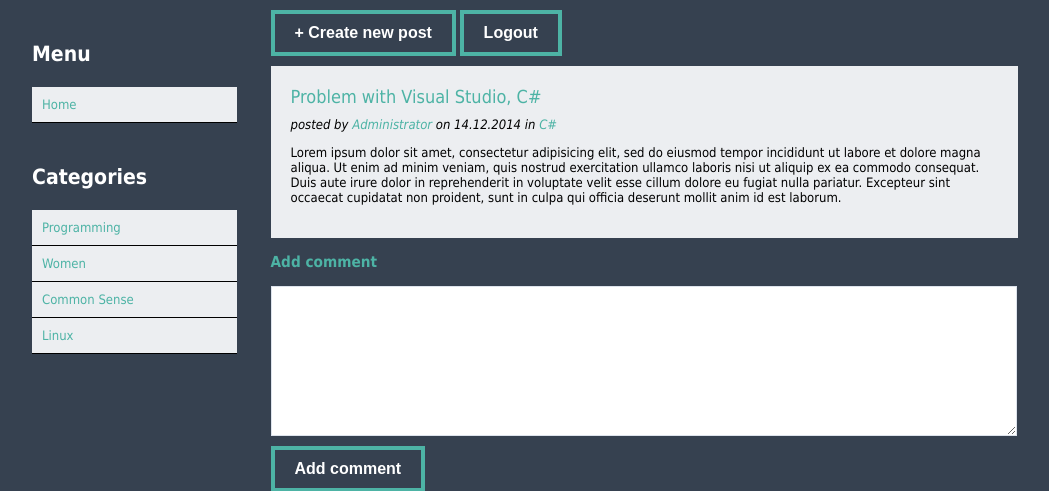
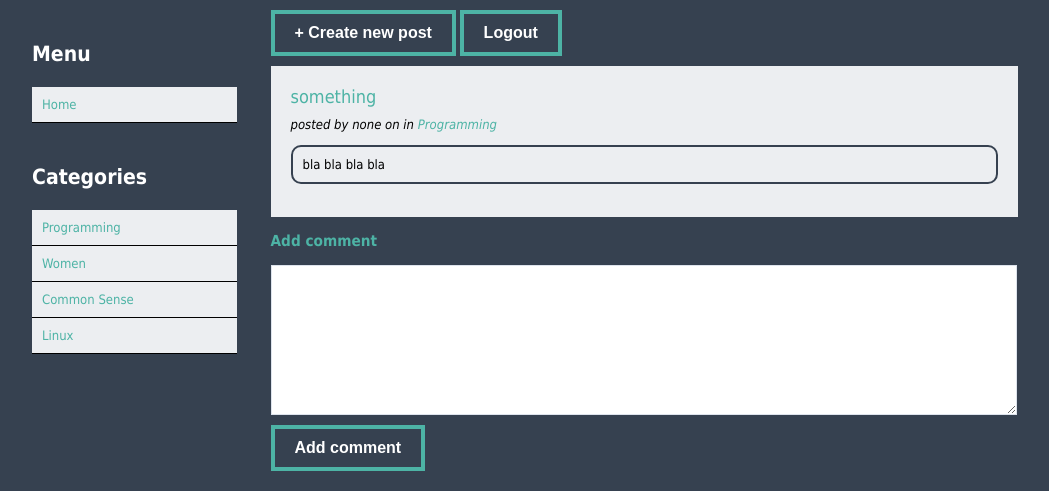
Before and after one commit to VasilJivkov/PHP-Basics-Teamwork-Project-Team-Edinburgh, a PHP site: page /post.php?post=1 in a window 1280 px wide. Shown: the top 491 px of the page, without its empty margins (116-1165 px from the left). Run offline with PHP 8.4, Linux system fonts and the light colour scheme; a user stored in the database is signed in; data comes from the database, SQL or seed files in the repository.

Commit message:
configured the comment posting on different posts

```diff
--- a/css/styles.css
+++ b/css/styles.css
@@ -13,6 +13,12 @@
 a {
 	color: #4db3a5;
 	text-decoration: none;
+}
+
+#content {
+    border: 2px solid #364150;
+    border-radius: 10px;
+    padding: 10px;
 }
 
 button {
--- a/post.php
+++ b/post.php
@@ -68,20 +68,43 @@
             ?>
         </div>
         <article>
-				<header><a href="javascript:;">Problem with Visual Studio, C#</a></header>
-				<em>posted by <a href="javascript:;">Administrator</a> on 14.12.2014 in <a href="javascript:;">C#</a></em>
-				<p>Lorem ipsum dolor sit amet, consectetur adipisicing elit, sed do eiusmod
-				tempor incididunt ut labore et dolore magna aliqua. Ut enim ad minim veniam,
-				quis nostrud exercitation ullamco laboris nisi ut aliquip ex ea commodo
-				consequat. Duis aute irure dolor in reprehenderit in voluptate velit esse
-				cillum dolore eu fugiat nulla pariatur. Excepteur sint occaecat cupidatat non
-				proident, sunt in culpa qui officia deserunt mollit anim id est laborum.</p>
+				<header><a href="#"><?php echo $result[0]->heading ?></a></header>
+				<em>posted by <?php echo $result[0]->author ?> on <?php echo $result[0]->date ?> in
+                    <?php echo '<a href="index.php?category='.$result[0]->category.'">'.$result[0]->category.'</a>' ?></em>
+				<p id="content"><?php echo $result[0]->content ?></p>
 			</article>
-        <form id="add-comment">
+        <form method="post" action="" id="add-comment">
 			<h3>Add comment</h3>
-			<textarea rows="8"></textarea>
+			<textarea rows="8" name="comment"></textarea>
 			<button type="submit">Add comment</button>
 		</form>
+        <?php
+        if (isset($_POST['comment']) && !empty($_POST['comment'])) {
+
+            if (isset($_SESSION['username']) && !empty($_SESSION['username'])) {
+                $comment = htmlspecialchars($_POST['comment']);
+                $username = htmlspecialchars($_SESSION['username']);
+
+                if (strlen($comment) < 4) {
+                    echo '<div id="error"> The comment is too short</div>';
+                    return;
+                } elseif (strlen($comment) > 1000) {
+                    echo '<div id="error"> The comment is too long</div>';
+                    return;
+                }
+
+                $sql = "INSERT INTO comments (post_related, author, content, date) VALUES ('" . $result[0]->post_id . "','" .
+                   $db->escape($username) . "','" . $db->escape($comment) . "','" . date_format(new DateTime(), 'd-m-Y') . "'" . ")";
+
+                $db->query($sql);
+                echo '<div id="success"> You have commented the post successfully</div>';
+
+            } else {
+                echo '<div id="error"> You must be logged in in order to post a comment</div>';
+            }
+        }
+
+        ?>
     </div>
 </body>
 </html>
```
